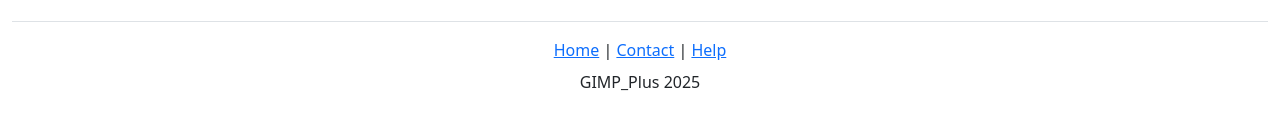
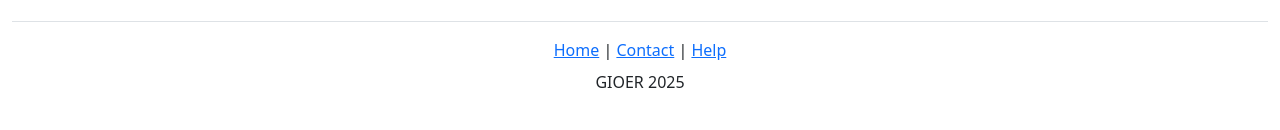
Before and after one commit to Catherin2/GIOER2, a React (Vite) app in the folder client/: page /dashboard in a window 1280 px wide. Shown: the part 480-610 px from the top of the page. Built offline with nearby package versions, Linux system fonts and the light colour scheme.

Commit message:
Update Dashboard.jsx
dashboard commit 2

```diff
--- a/client/src/Dashboard.jsx
+++ b/client/src/Dashboard.jsx
@@ -3,7 +3,7 @@ import { Container, Row, Col, Button, Card, Navbar, Form } from "react-bootstrap
 import "bootstrap/dist/css/bootstrap.min.css";
 import { Link } from "react-router-dom";
 
-const ServiceHomeUI = () => {
+const Dashboard = () => {
   const [data, setData] = useState([]);
   const [currentView, setCurrentView] = useState('');
 
@@ -66,10 +66,10 @@ const ServiceHomeUI = () => {
        {/* Footer */}
        <footer className="text-center mt-4 p-3 border-top">
         <a href="#">Home</a> | <a href="#">Contact</a> | <a href="#">Help</a>
-        <p className="mt-2">GIMP_Plus 2025</p>
+        <p className="mt-2">GIOER 2025</p>
        </footer>
     </Container>
   );
 };
 
-export default ServiceHomeUI;
+export default Dashboard;
```
